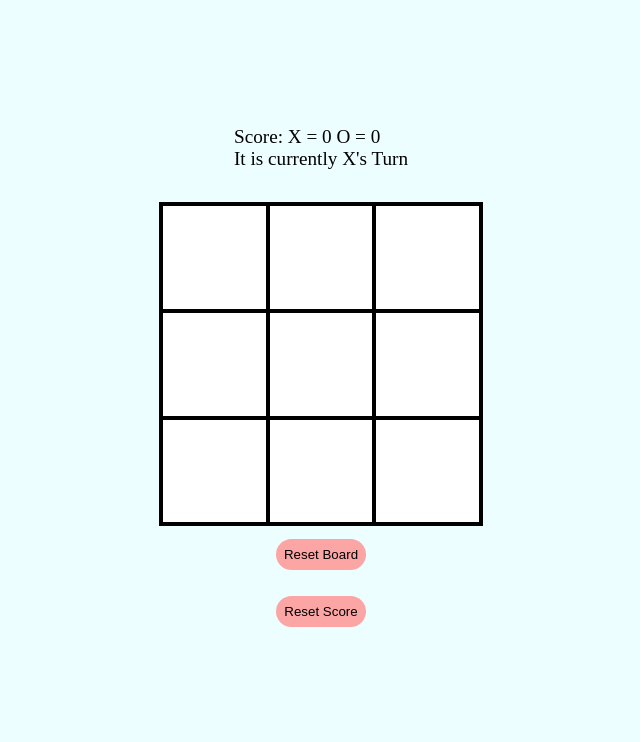
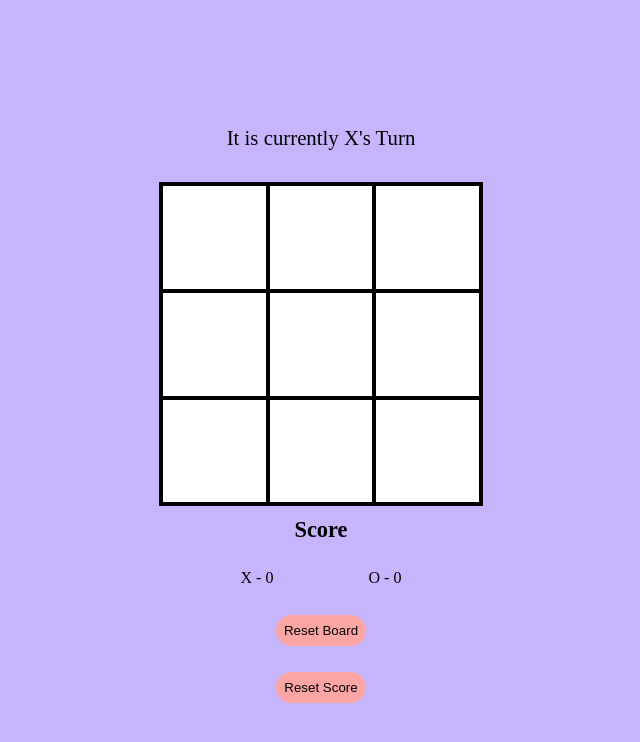
Before and after one commit to Koulie123/TicTacToe, a plain HTML site: page index.html in a window 1280 px wide. Shown: the whole page, without its empty margins (319-959 px from the left). Drawn offline with Linux system fonts and the light colour scheme.

Commit message:
reformatted the scoring

```diff
--- a/index.html
+++ b/index.html
@@ -10,7 +10,6 @@
 <body>
     <div class="container">
         <div class="above-board-info">
-            <div class="player-score" id="player-score">Score: X = 0   O = 0</div>
             <div class="player-turn" id="player-turn">It is currently X's Turn</div>
             <div id="player-has-won"></div>
         </div>
@@ -25,9 +24,15 @@
             <div class="board-space" id="7"></div>
             <div class="board-space" id="8"></div>
         </div>
+        <div class="score-area">
+            <div id="score-header">Score</div>
+            <div id="x-score">X - 0</div>
+            <Div id="o-score">O - 0</Div>
+        </div>
         <div class="reset">
             <button class="" id="reset-button">Reset Board</button>
         </div>
+
         <div class="score-reset"><button id="score-reset">Reset Score</button></div>
 
     </div>
--- a/script.js
+++ b/script.js
@@ -7,6 +7,8 @@ function gameBoard() {
     const playerWonDiv = document.querySelector("#player-has-won");
     const boardSpaces = document.querySelectorAll(".board-space");
     const scoreDiv = document.querySelector("#player-score");
+    const xScoreDiv = document.querySelector("#x-score");
+    const oScoreDiv = document.querySelector("#o-score");
     const resetScoreBtn = document.querySelector("#score-reset");
     const addButtonsToBoard = function() {
         boardSpaces.forEach((element) => {
@@ -107,8 +109,8 @@ function gameBoard() {
         console.log("Current X score is " + Xscore);
         if (player == "X") Xscore++;
         if (player == "O") Oscore++;
-        scoreDiv.textContent = "Score: X = " + Xscore + "  O = " + Oscore;
-        console.log("Score has been updated");
+        oScoreDiv.textContent = "O - " + Oscore;
+        xScoreDiv.textContent = "X - " + Xscore;
     }
     const resetBoard = function() {
         console.log("Resetting the board");
@@ -127,6 +129,8 @@ function gameBoard() {
         Xscore = 0;
         console.log(Xscore);
         Oscore = 0;
+        oScoreDiv.textContent = "O - " + Oscore;
+        xScoreDiv.textContent = "X - " + Xscore;
         scoreDiv.textContent = "Score: X = " + Xscore + "  O = " + Oscore;
     }
 
--- a/styles/style.css
+++ b/styles/style.css
@@ -1,5 +1,5 @@
 html {
-    background-color: #ecfeff;
+    background-color: #c4b5fd;
 }
 
 
@@ -17,7 +17,11 @@ html {
     font-weight: 700;;
 }
 .above-board-info {
-    font-size: 1.2rem;
+    font-size: 1.3rem;
+    display: flex;
+    flex-direction: column;
+    justify-content: center;
+    align-items: center;
 }
 .game-board-container {
     width: 20rem;
@@ -62,3 +66,33 @@ html {
     background-color: #fecaca;
 
 }
+.score-area {
+    display: grid;
+    grid-template-columns: repeat(2, clamp(5rem, 8rem, 10rem));
+    grid-template-rows: repeat(2, clamp(2rem, 3rem, 10rem));
+    /* width: 10rem;
+    height: 4rem; */
+}
+#score-header {
+    font-size: 1.4rem;
+    font-weight: 700;
+    grid-column: 1/3;
+    grid-row: 1/2;
+    display:flex;
+    justify-content: center;
+    align-items: center;
+}
+#x-score {
+    grid-row: 2/3;
+    grid-column: 1/2;
+    display: flex;
+    justify-content: center;
+    align-items: center;
+}
+#o-score {
+    grid-row: 2/3;
+    grid-column: 2/3;
+    display: flex;
+    justify-content: center;
+    align-items: center;
+}
```
